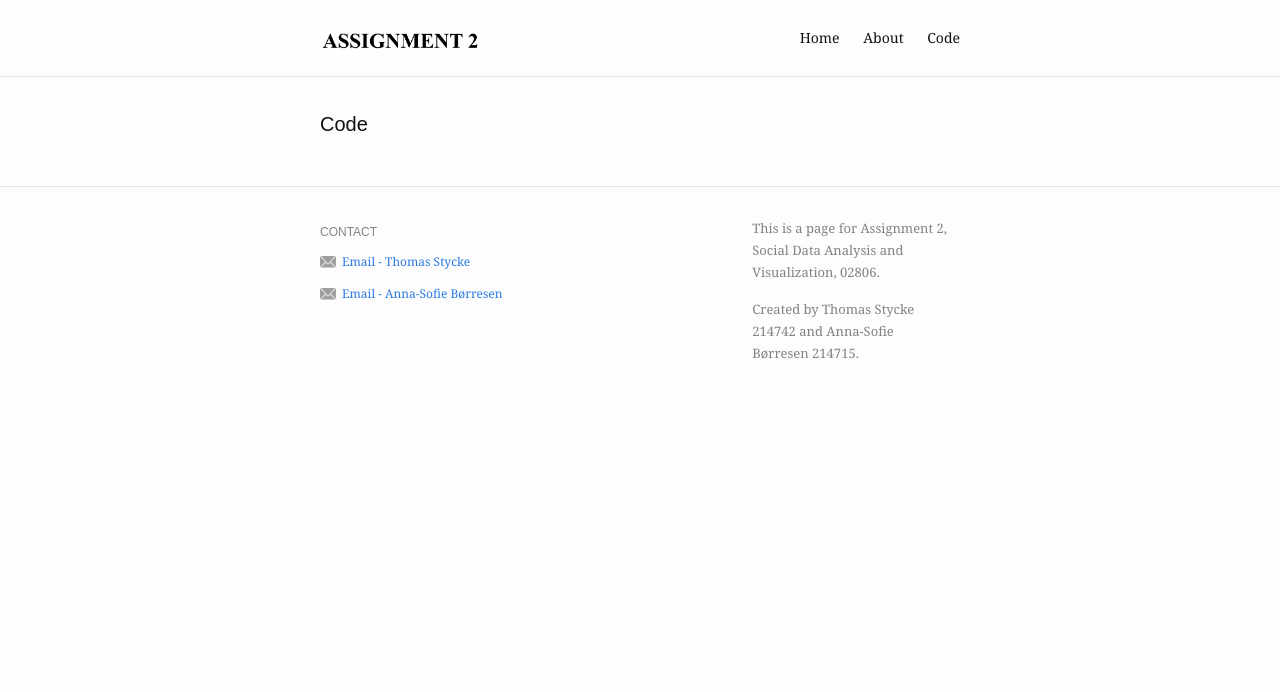
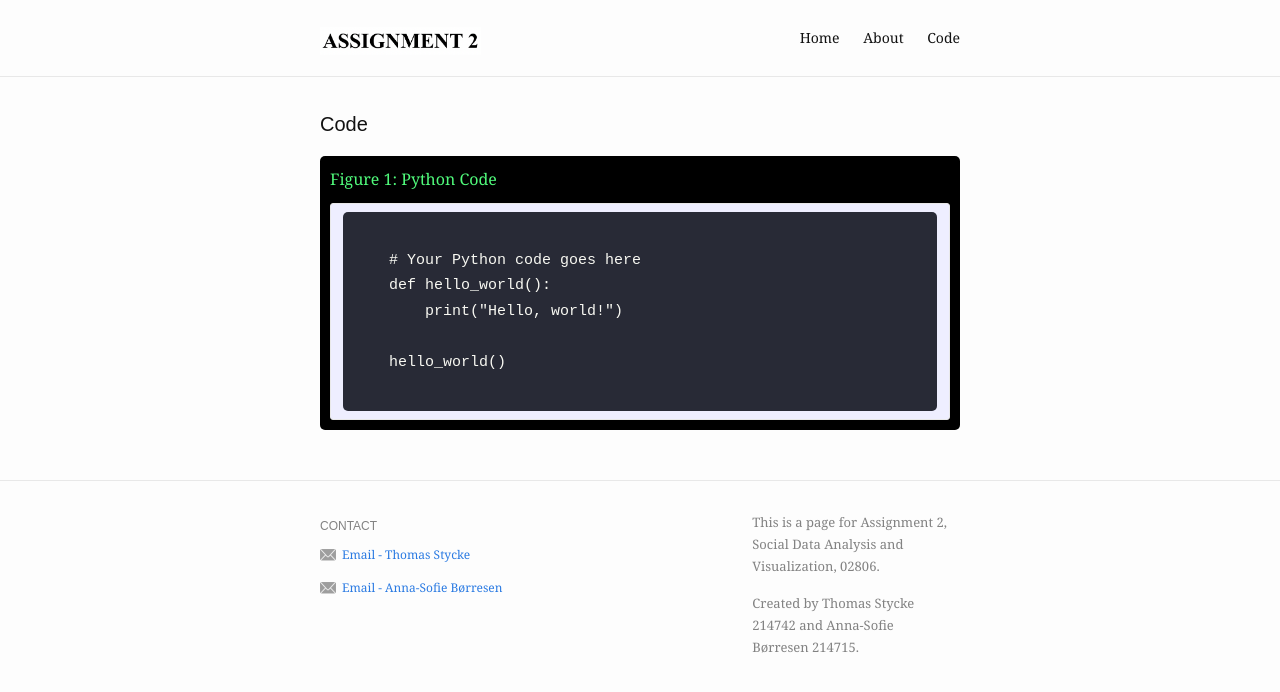
Before and after one commit to Thomasstycke/Thomasstycke.github.io, a Jekyll site: the page built from code.md, in a window 1280 px wide. Shown: the top 692 px of the page. Built offline with Jekyll 4.4.1, drawn with Linux system fonts in a browser that asks for light colours.

```diff
--- a/code.md
+++ b/code.md
@@ -3,3 +3,43 @@ layout: code
 title: Code
 slug: /code
 ---
+
+<style>
+  .code-block figure {
+    background-color: black;
+    color: #F8F8F2; /* Adjust text color as needed */
+    padding: 10px;
+    border-radius: 5px;
+    margin-bottom: 20px;
+  }
+
+  .code-block figcaption {
+    color: #50fa7b; /* Adjust caption color as needed */
+    font-size: 16px;
+    margin-bottom: 10px;
+  }
+
+  .code-block pre {
+    margin: 0;
+  }
+
+  .code-block code {
+    display: block;
+    padding: 10px;
+    border-radius: 5px;
+    background-color: #282a36; /* Adjust code background color as needed */
+  }
+</style>
+
+<div class="code-block">
+  <figure>
+    <figcaption>Figure 1: Python Code</figcaption>
+    <pre><code class="python">
+    # Your Python code goes here
+    def hello_world():
+        print("Hello, world!")
+
+    hello_world()
+    </code></pre>
+  </figure>
+</div>
```
